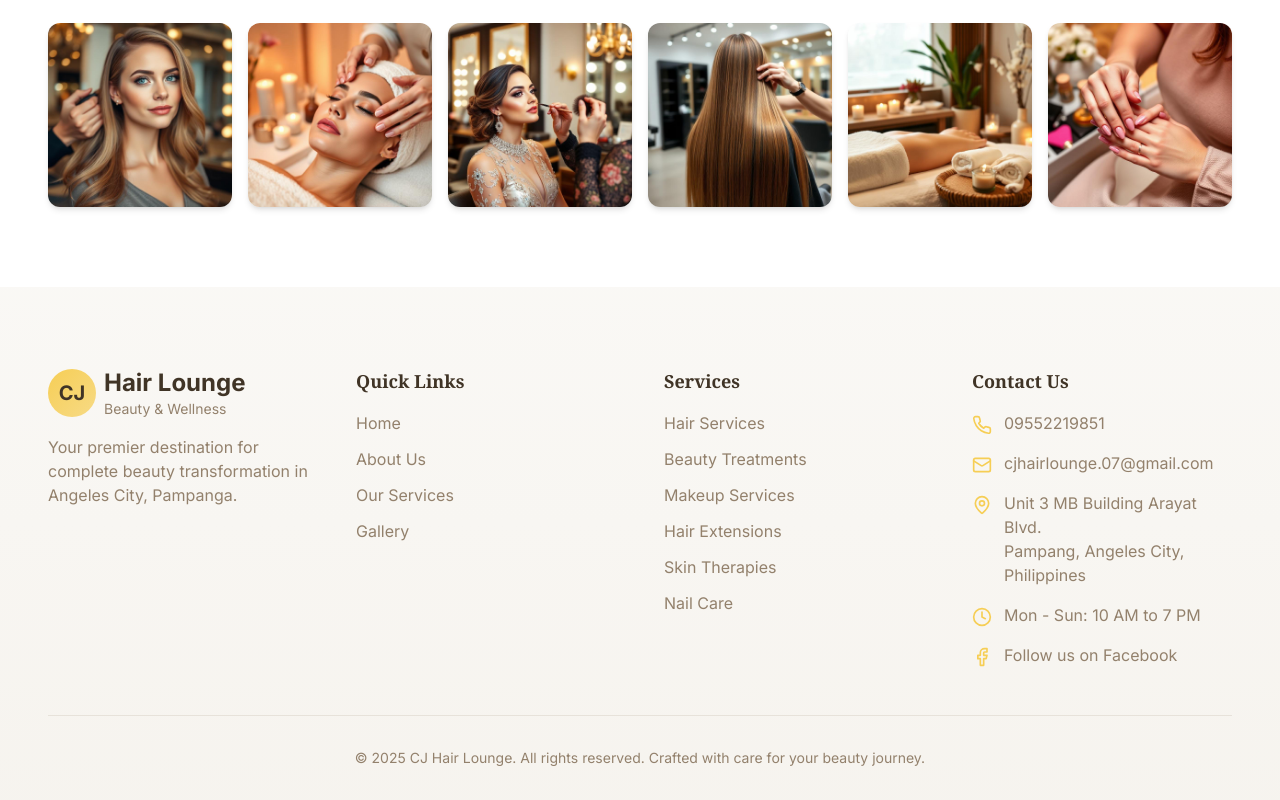
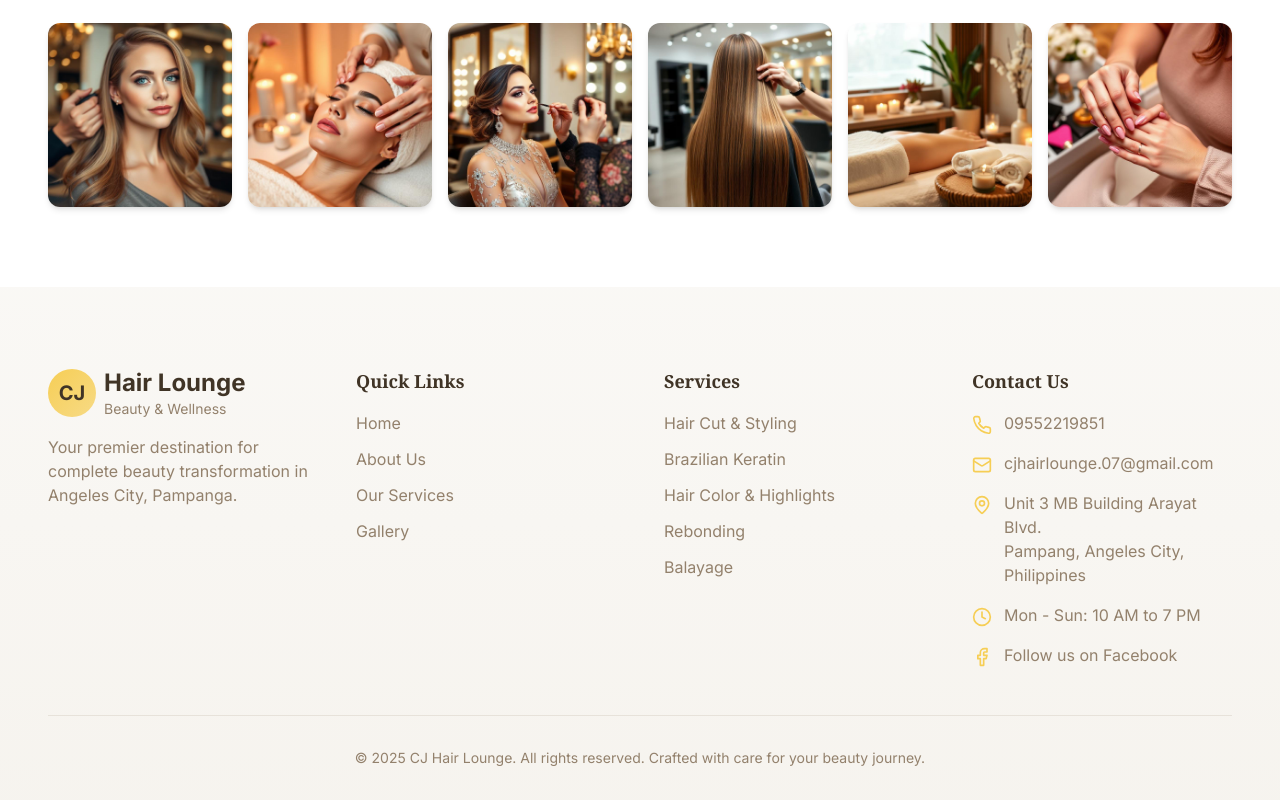
Before and after one commit to TorioTrades/cjhair-transform-hub-04690-56070, a React (Vite) app: page / in a window 1280 px wide. Shown: the part 5634-6434 px from the top of the page. Built offline with nearby package versions, Linux system fonts and the light colour scheme; the HTML template or start-up script is replaced by a standard one.

Commit message:
Update footer services

```diff
--- a/src/components/Footer.tsx
+++ b/src/components/Footer.tsx
@@ -68,12 +68,11 @@ const Footer = () => {
           <div>
             <h4 className="font-semibold text-base md:text-lg text-foreground mb-3 md:mb-4">Services</h4>
             <ul className="space-y-2 md:space-y-3 text-sm md:text-base text-muted-foreground">
-              <li>Hair Services</li>
-              <li>Beauty Treatments</li>
-              <li>Makeup Services</li>
-              <li>Hair Extensions</li>
-              <li>Skin Therapies</li>
-              <li>Nail Care</li>
+              <li>Hair Cut & Styling</li>
+              <li>Brazilian Keratin</li>
+              <li>Hair Color & Highlights</li>
+              <li>Rebonding</li>
+              <li>Balayage</li>
             </ul>
           </div>
 
```
